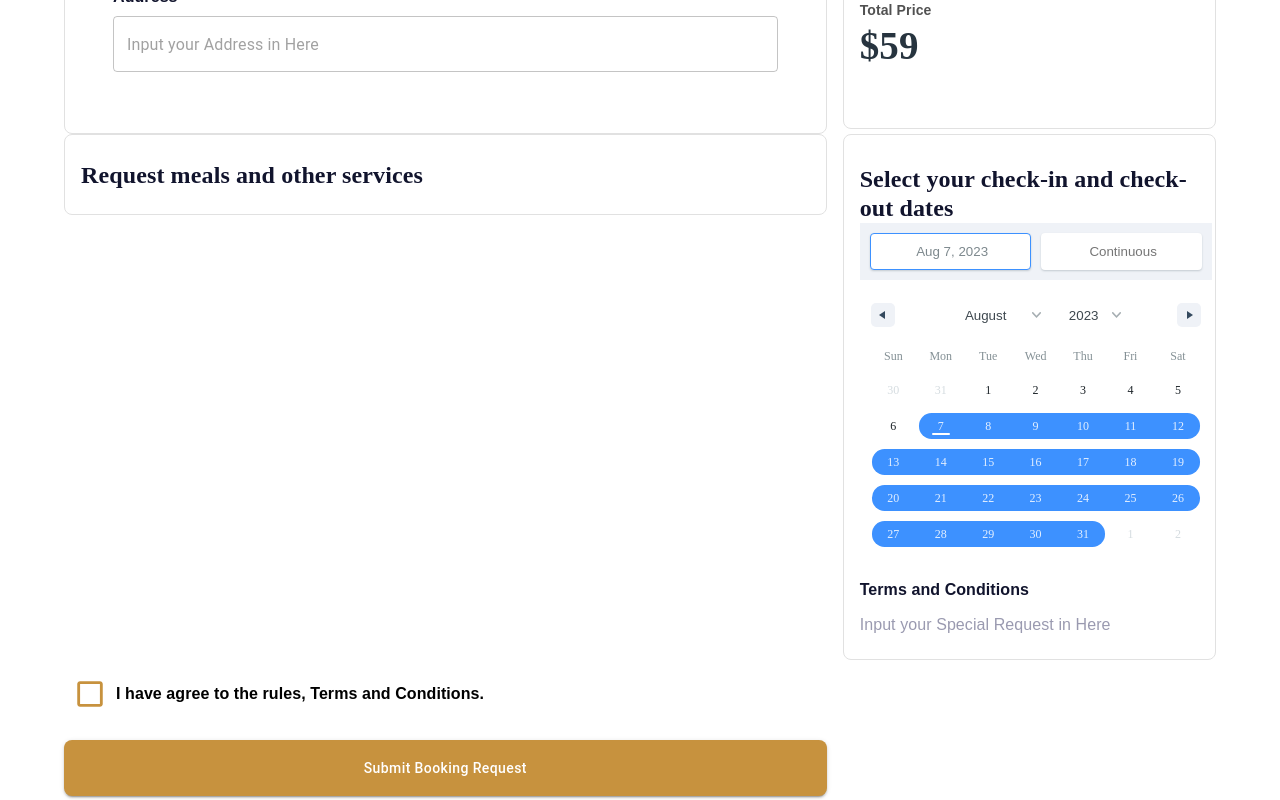
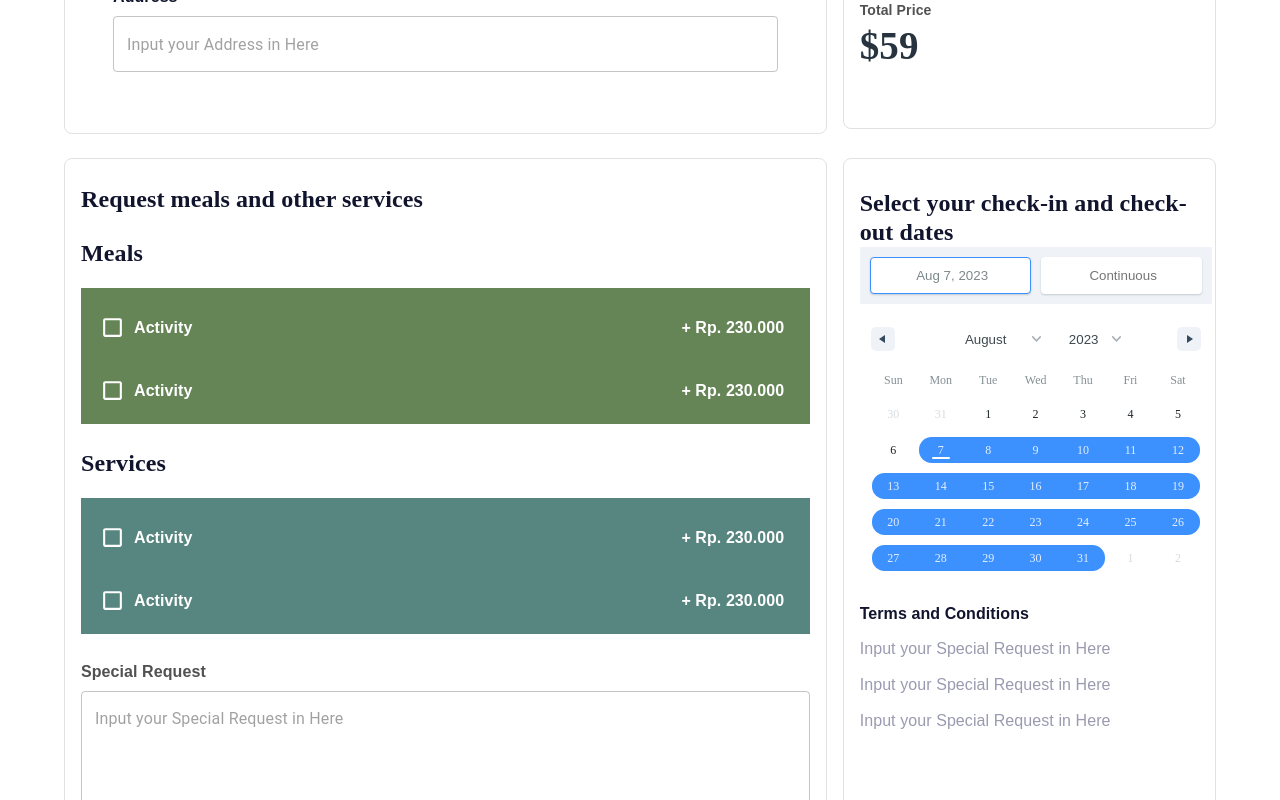
Before and after one commit to Software-Lifecycle-Consultants/slc-open-hms, a Next.js app: page /CheckoutScreen in a window 1280 px wide. Shown: the part 780-1580 px from the top of the page. Built offline with nearby package versions, Linux system fonts and the light colour scheme.

Commit message:
Updated the checkout screen

```diff
--- a/components/checkout/Calender.tsx
+++ b/components/checkout/Calender.tsx
@@ -4,10 +4,6 @@ import { Box, Typography, Card, Checkbox, CardContent } from "@mui/material";
 import { DateRange, DateRangePicker } from "react-date-range";
 import "react-date-range/dist/styles.css"; // Import the styles
 import "react-date-range/dist/theme/default.css";
-// import { DemoContainer, DemoItem } from "@mui/x-date-pickers/internals/demo";
-// import { AdapterDayjs } from "@mui/x-date-pickers/AdapterDayjs";
-// import { LocalizationProvider } from "@mui/x-date-pickers/LocalizationProvider";
-// import { DateRangeCalendar } from "@mui/x-date-pickers-pro/DateRangeCalendar";
 
 const Calender = () => {
   const [state, setState] = useState([
@@ -17,7 +13,6 @@ const Calender = () => {
       key: "selection",
     },
   ]);
-  console.log("🚀 ~ file: TestCalender.tsx:21 ~ TestCalender ~ state:", state);
 
   return (
     <>
@@ -25,8 +20,10 @@ const Calender = () => {
         elevation={0}
         sx={{
           borderRadius: "8px",
+          maxWidth: "397px",
           border: "1px solid",
           borderColor: "var(--light-separators-colors-secondary, #E1E1E1)",
+          height: "650px",
         }}
       >
         <CardContent>
@@ -41,7 +38,6 @@ const Calender = () => {
               letterSpacing: "0.12px",
               fontWeight: "700",
               marginTop: "14px",
-              // marginLeft: "20px",
             }}
           >
             Select your check-in and check-out dates
@@ -54,9 +50,6 @@ const Calender = () => {
             ranges={state}
             style={{ backgroundColor: "" }}
           />
-
-          {/* </Box> */}
-
           <Typography
             variant="h5"
             style={{
@@ -68,7 +61,6 @@ const Calender = () => {
               letterSpacing: "0.08px",
               fontWeight: "700",
               marginTop: "8px",
-              // marginLeft: "20px",
             }}
           >
             Terms and Conditions
@@ -84,7 +76,36 @@ const Calender = () => {
               letterSpacing: "0.08px",
               fontWeight: "400",
               marginTop: "16px",
-              // marginLeft: "20px",
+            }}
+          >
+            Input your Special Request in Here
+          </Typography>
+          <Typography
+            variant="body1"
+            style={{
+              color: "var(--light-text-color-body-2, #9A9AB0)",
+              fontFamily: "Mulish, sans-serif",
+              fontSize: "16px",
+              lineHeight: "125%",
+              fontStyle: "normal",
+              letterSpacing: "0.08px",
+              fontWeight: "400",
+              marginTop: "16px",
+            }}
+          >
+            Input your Special Request in Here
+          </Typography>
+          <Typography
+            variant="body1"
+            style={{
+              color: "var(--light-text-color-body-2, #9A9AB0)",
+              fontFamily: "Mulish, sans-serif",
+              fontSize: "16px",
+              lineHeight: "125%",
+              fontStyle: "normal",
+              letterSpacing: "0.08px",
+              fontWeight: "400",
+              marginTop: "16px",
             }}
           >
             Input your Special Request in Here
--- /dev/null
+++ b/components/checkout/CheckList.tsx
@@ -0,0 +1,90 @@
+"use client"
+import * as React from "react";
+import List from "@mui/material/List";
+import ListItem from "@mui/material/ListItem";
+import Checkbox from "@mui/material/Checkbox";
+import { Box, Typography } from "@mui/material";
+
+
+const CheckList = () => {
+    const label = { inputProps: { "aria-label": "Checkbox demo" } };
+
+return (
+  <List
+    sx={{
+      width: "100%",
+      marginTop: "20px",
+      position: "relative",
+      overflow: "auto",
+      maxHeight: 120,
+      "& ul": { padding: 0 },
+    }}
+  >
+    {[0, 1, 2, 3, 4].map((value) => {
+      const labelId = `checkbox-list-label-${value}`;
+
+      return (
+        <ListItem key={value} disablePadding>
+
+          <Box
+            sx={{
+              display: "flex",
+              backgroundColor: "",
+              width: "100%",
+              margin: "10px 0px",
+              padding: "0px 10px",
+            }}
+          >
+            <Checkbox
+              {...label}
+              sx={{
+                "& .MuiSvgIcon-root": { fontSize: 25 },
+                color: "#FFF",
+                "&.Mui-checked": {
+                  color: "#FFF",
+                },
+              }}
+            />
+
+            <Typography
+              variant="h5"
+              style={{
+                color: "#FFF",
+                fontFamily: "Mulish, sans-serif",
+                fontSize: "16px",
+                lineHeight: "120%",
+                fontStyle: "normal",
+                letterSpacing: "0.08px",
+                fontWeight: "600",
+                marginTop: "12px",
+              }}
+            >
+              Activity
+            </Typography>
+            <Typography
+              variant="h5"
+              sx={{
+                color: "#FFF",
+                fontFamily: "Mulish, sans-serif",
+                fontSize: "16px",
+                lineHeight: "120%",
+                fontStyle: "normal",
+                letterSpacing: "0.08px",
+                fontWeight: "700",
+                marginTop: "12px",
+                marginLeft: { xs: "32%", sm: "66%", md: "62%", lg: "69%" },
+              }}
+            >
+              + Rp. 230.000
+            </Typography>
+          </Box>
+        </ListItem>
+      );
+    })}
+  </List>
+
+);
+
+};
+
+export default CheckList;
--- a/components/checkout/Heading.tsx
+++ b/components/checkout/Heading.tsx
@@ -32,7 +32,7 @@ const Heading = () => {
         Book Now
       </Typography>
       <Typography
-        // variant="body2"
+        variant="body2"
         style={{
           color: "var(--light-text-color-body-1, #515151);",
           fontFamily: "Mulish",
--- a/components/checkout/ServicesCard.tsx
+++ b/components/checkout/ServicesCard.tsx
@@ -1,5 +1,12 @@
-import { Card, CardContent, Typography } from '@mui/material'
-import React from 'react'
+import {
+  Box,
+  Card,
+  CardContent,
+  TextField,
+  Typography,
+} from "@mui/material";
+import React from "react";
+import CheckList from "./CheckList";
 
 const ServicesCard = () => {
   return (
@@ -30,10 +37,69 @@ const ServicesCard = () => {
           >
             Request meals and other services
           </Typography>
+          <Typography
+            variant="h5"
+            style={{
+              color: "var(--light-text-color-title, #11142D)",
+              fontFamily: "Lora",
+              fontSize: "24px",
+              lineHeight: "120%",
+              fontStyle: "normal",
+              letterSpacing: "0.12px",
+              fontWeight: "700",
+              marginTop: "25px",
+            }}
+          >
+            Meals
+          </Typography>
+          <Box sx={{ bgcolor: "#668557" }}>
+            <CheckList />
+          </Box>
+          <Typography
+            variant="h5"
+            style={{
+              color: "var(--light-text-color-title, #11142D)",
+              fontFamily: "Lora",
+              fontSize: "24px",
+              lineHeight: "120%",
+              fontStyle: "normal",
+              letterSpacing: "0.12px",
+              fontWeight: "700",
+              marginTop: "25px",
+            }}
+          >
+            Services
+          </Typography>
+          <Box sx={{ bgcolor: "#578580" }}>
+            <CheckList />
+          </Box>
+          <Typography
+            variant="body1"
+            style={{
+              color: "var(--light-text-color-body-1, #515151)",
+              fontFamily: "Mulish, sans-serif",
+              fontSize: "16px",
+              lineHeight: "120%",
+              fontStyle: "normal",
+              letterSpacing: "0.08px",
+              fontWeight: "700",
+              marginTop: "28px",
+            }}
+          >
+            Special Request
+          </Typography>
+          <TextField
+            id="outlined-basic"
+            placeholder="Input your Special Request in Here"
+            variant="outlined"
+            multiline
+            rows={4} // Adjust the number of rows to fit your desired height
+            sx={{ width: "100%", marginTop: "10px" }}
+          />
         </CardContent>
       </Card>
     </>
   );
-}
+};
 
-export default ServicesCard
+export default ServicesCard;
--- a/components/checkout/SubmitButton.tsx
+++ b/components/checkout/SubmitButton.tsx
@@ -38,7 +38,6 @@ const SubmitButton = () => {
       <Button
         variant="contained"
         sx={{
-          //   backgroundColor: "var(--light-secondary-color-50, #C7923E)",
           borderRadius: "8px",
           display: "flex",
           justifyContent: "center",
--- a/pages/CheckoutScreen.tsx
+++ b/pages/CheckoutScreen.tsx
@@ -6,14 +6,14 @@ import GuestRoom from '@/components/checkout/GuestRoom';
 import Heading from '@/components/checkout/Heading';
 import ServicesCard from '@/components/checkout/ServicesCard';
 import SubmitButton from '@/components/checkout/SubmitButton';
+import TestList from "@/components/checkout/CheckList";
 // import TestCalender from '@/components/checkout/TestCalender';
-import { Grid, Box, Container } from '@mui/material';
-import React from 'react'
+import { Grid, Box, Container } from "@mui/material";
+import React from "react";
 
 const CheckoutScreen = () => {
   return (
     <>
-
       {/* <NavBar /> */}
 
       <Box sx={{ backgroundColor: "#FFF", padding: "40px 0", width: "100%" }}>
@@ -22,6 +22,13 @@ const CheckoutScreen = () => {
         </Container>
       </Box>
 
+      <Box
+        sx={{
+          display: "grid",
+          columnGap: 2,
+          rowGap: 3,
+        }}
+      >
         <Container>
           <Grid container spacing={2}>
             <Grid item xs={12} md={8}>
@@ -32,7 +39,6 @@ const CheckoutScreen = () => {
             </Grid>
           </Grid>
         </Container>
-
         <Container>
           <Grid container spacing={2}>
             <Grid item xs={12} md={8}>
@@ -51,7 +57,7 @@ const CheckoutScreen = () => {
             </Grid>
           </Grid>
         </Container>
-
+      </Box>
       <Box sx={{ backgroundColor: "#FFF", padding: "40px 0", width: "100%" }}>
         <Container>
           <Footer />
@@ -59,6 +65,6 @@ const CheckoutScreen = () => {
       </Box>
     </>
   );
-}
+};
 
 export default CheckoutScreen
```
Also changed, not shown: components/checkout/BookingDetailsForm.tsx (+0 -8 lines), components/checkout/GuestRoom.tsx (+0 -7 lines), components/checkout/TestCalender.tsx (deleted, +0 -31 lines). Lines whose indentation alone changed are shown as unchanged.
